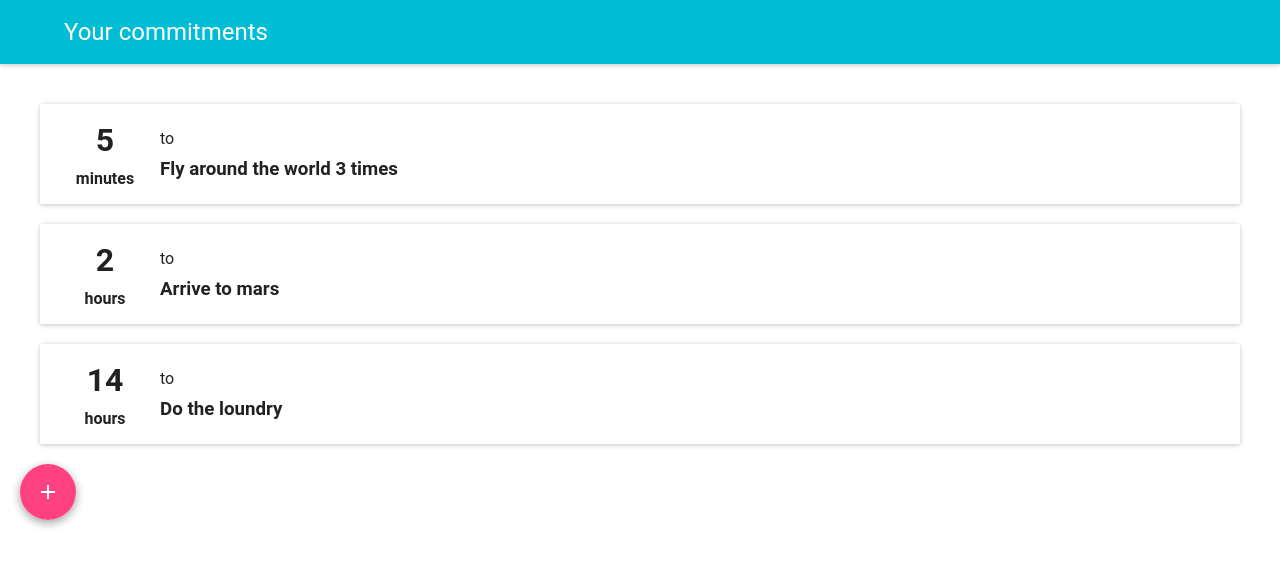
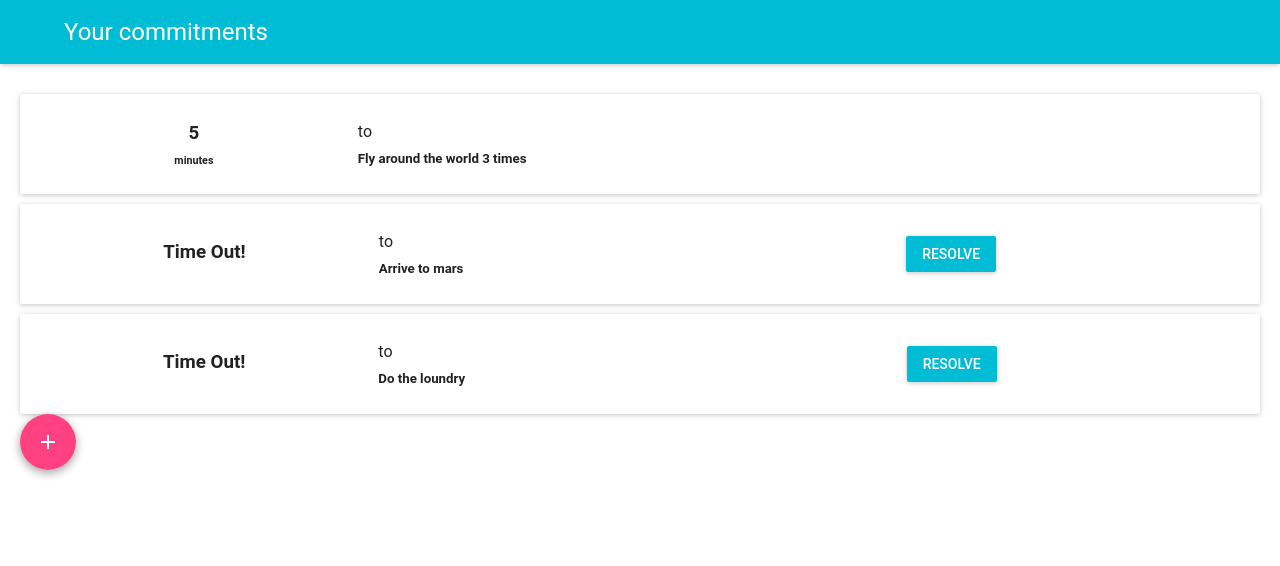
Before and after one commit to xavivives/Avon, a React (Create React App) app in the folder ui/: page / in a window 1280 px wide. Shown: the top 566 px of the page. Built offline with nearby package versions, Linux system fonts and the light colour scheme; what react-tap-event-plugin would draw is missing.

Commit message:
Extending CommitCard Beautifying

```diff
--- a/ui/src/CommitCard.js
+++ b/ui/src/CommitCard.js
@@ -1,6 +1,6 @@
 import React from 'react';
 import Paper from 'material-ui/Paper';
-
+import RaisedButton from 'material-ui/RaisedButton';
 
 const containerStyle =
 {
@@ -11,7 +11,8 @@ const containerStyle =
     alignItems: 'center',
     height : 100,
     padding : 15,
-    margin : 20
+    marginTop : 10,
+    margnBottom : 30
 }
 
 const timeStyle =
@@ -20,7 +21,8 @@ const timeStyle =
     flexDirection: 'column',
     justifyContent: 'center',
     alignItems:'center',
-    flexBasis:100
+    flexBasis:120,
+    flexGrow: 1
 }
 
 const goalStyle =
@@ -32,18 +34,33 @@ const goalStyle =
     flexGrow: 2
 }
 
+const actionButtonStyle =
+{
+    flexBasis:120,
+    flexGrow: 1
+}
+
 const textStyle =
 {
     margin:5
 }
+
+
 
 class CommitCard extends React.Component {
 
     constructor(props) {
         super();
         //EthereumBridge.startWatch();
+        var timeUp = false;
+        var secondsLeft = props.endTimestamp - (Date.now()/1000);
 
-        var secondsLeft = props.endTimestamp - (Date.now()/1000);
+        if (secondsLeft < 0)
+        {
+            timeUp = true;
+            secondsLeft = 0-secondsLeft;
+        }
+
         var minutesLeft = secondsLeft/60;
         var hoursLeft = minutesLeft/60;
         var daysLeft = hoursLeft/24;
@@ -67,13 +84,20 @@ class CommitCard extends React.Component {
             timeLeft = Math.round(minutesLeft);
         }
 
+        if(timeUp===true && props.state=== "ongoing")
+        {
+            timeLeft = "Time \nOut!"
+            timeScale = "";
+        }
+
         this.state = {
             "timeScale": timeScale,
-            "timeLeft": timeLeft
+            "timeLeft": timeLeft,
+            "timeUp": timeUp,
         };
     }
 
-    onNewCommit = () => {
+    onResolve = () => {
 
         //this.props.onNewCommit();
     }
@@ -81,20 +105,33 @@ class CommitCard extends React.Component {
 
   render() {
 
+    var actionButton = null;
+
+    if(this.state.timeUp)
+    {
+        actionButton = <RaisedButton
+          label = "Resolve"
+          primary = {true}
+          onTouchTap = {this.onResolve}
+          disabled = {false}
+        />
+    }
+
+
     return (
         <Paper style={containerStyle} zDepth={1} >
 
             <div style = {timeStyle}>
 
                 <div>
-                    <h1 style={textStyle}>
+                    <h3 style={{textAlign:"center", margin:5}}>
                         {this.state.timeLeft}
-                    </h1>
+                    </h3>
                 </div>
                 <div>
-                    <h4 style={textStyle}>
+                    <h6 style={textStyle}>
                         {this.state.timeScale}
-                    </h4>
+                    </h6>
                 </div>
 
             </div>
@@ -105,10 +142,15 @@ class CommitCard extends React.Component {
                     to
                 </p>
 
-                <h3 style={textStyle}>
+                <h5 style={textStyle}>
                     {this.props.goal}
-                </h3>
+                </h5>
             </div>
+
+            <div style = {actionButtonStyle}>
+                {actionButton}
+            </div>
+
 
         </Paper>
     );
--- a/ui/src/Feed.js
+++ b/ui/src/Feed.js
@@ -31,9 +31,9 @@ class Creator extends React.Component {
     return (
       <div>
 
-        <CommitCard goal="Fly around the world 3 times" endTimestamp= {this.state.fakeTime}/>
-        <CommitCard goal="Arrive to mars" endTimestamp= {this.state.fakeTime+5600}/>
-        <CommitCard goal="Do the loundry" endTimestamp= {this.state.fakeTime+50000}/>
+        <CommitCard goal="Fly around the world 3 times" endTimestamp= {this.state.fakeTime} state="ongoing"/>
+        <CommitCard goal="Arrive to mars" endTimestamp= {this.state.fakeTime-5600} state="ongoing" />
+        <CommitCard goal="Do the loundry" endTimestamp= {this.state.fakeTime-50000} state="ongoing" />
 
         <FloatingActionButton onTouchTap= {this.onNewCommit} secondary={true} >
             <ContentAdd />
```
